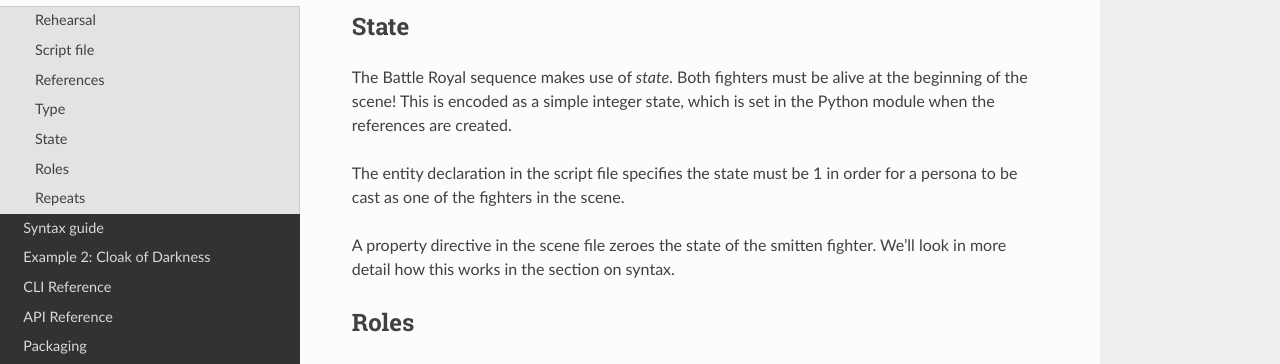
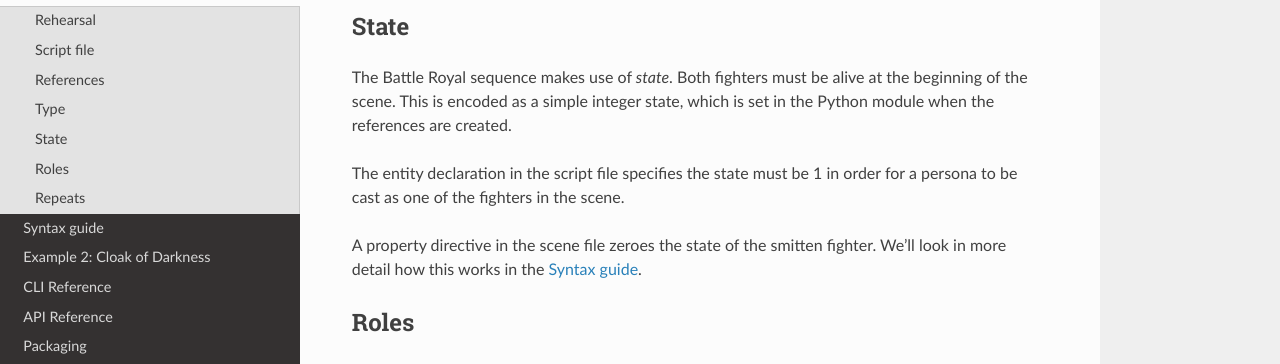
Before and after one commit to tundish/turberfield-dialogue, a Sphinx documentation site: the page built from turberfield/dialogue/doc/battle.rst, in a window 1280 px wide and 900 px high, scrolled down 3662 px. Shown: the part 190-554 px from the top of the window. Built offline with Sphinx 7.4.7 and the Read the Docs theme 2.0.0, drawn with Linux system fonts in a browser that asks for light colours.

Commit message:
Minor fixes.

```diff
--- a/turberfield/dialogue/doc/battle.rst
+++ b/turberfield/dialogue/doc/battle.rst
@@ -193,14 +193,14 @@ State
 =====
 
 The Battle Royal sequence makes use of `state`. Both fighters must be
-alive at the beginning of the scene! This is encoded as a simple integer state,
+alive at the beginning of the scene. This is encoded as a simple integer state,
 which is set in the Python module when the references are created.
 
 The entity declaration in the script file specifies the state must be 1 in
 order for a persona to be cast as one of the fighters in the scene.
 
 A property directive in the scene file zeroes the state of the smitten
-fighter. We'll look in more detail how this works in the section on syntax.
+fighter. We'll look in more detail how this works in the :ref:`syntax`.
 
 Roles
 =====
--- a/turberfield/dialogue/doc/syntax.rst
+++ b/turberfield/dialogue/doc/syntax.rst
@@ -1,5 +1,7 @@
 ..  Titling
     ##++::==~~--''``
+
+.. _syntax:
 
 Syntax guide
 ::::::::::::
```
